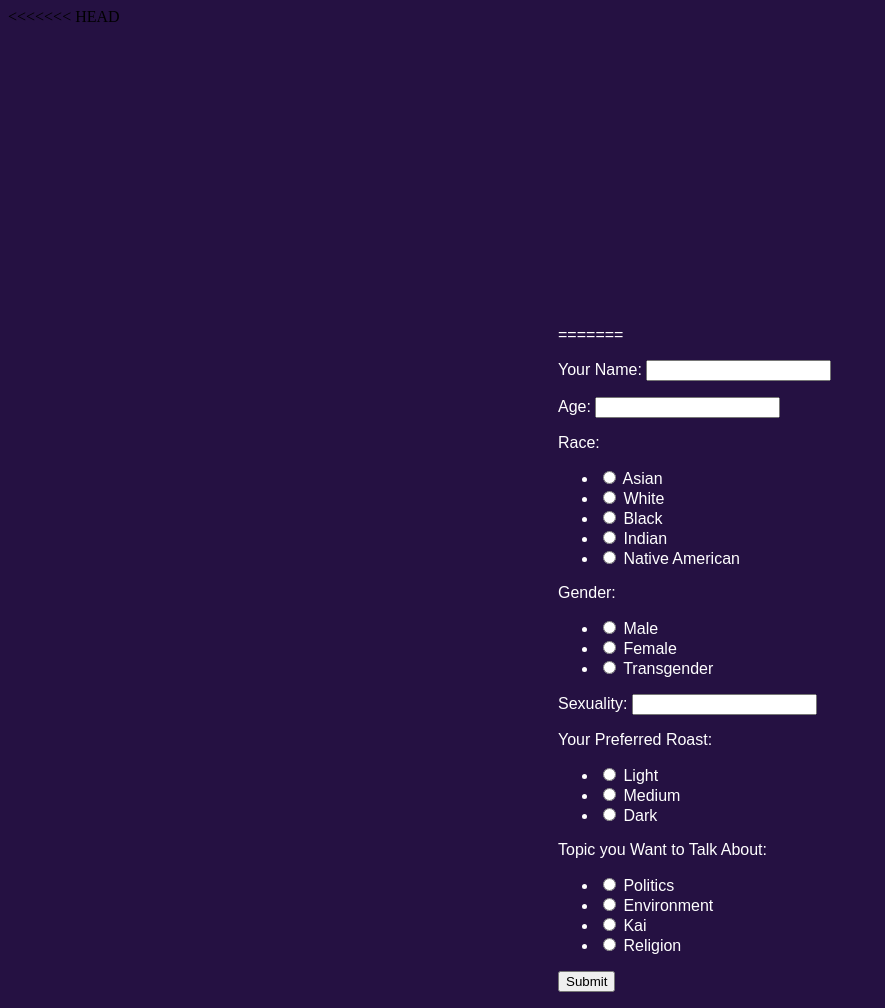
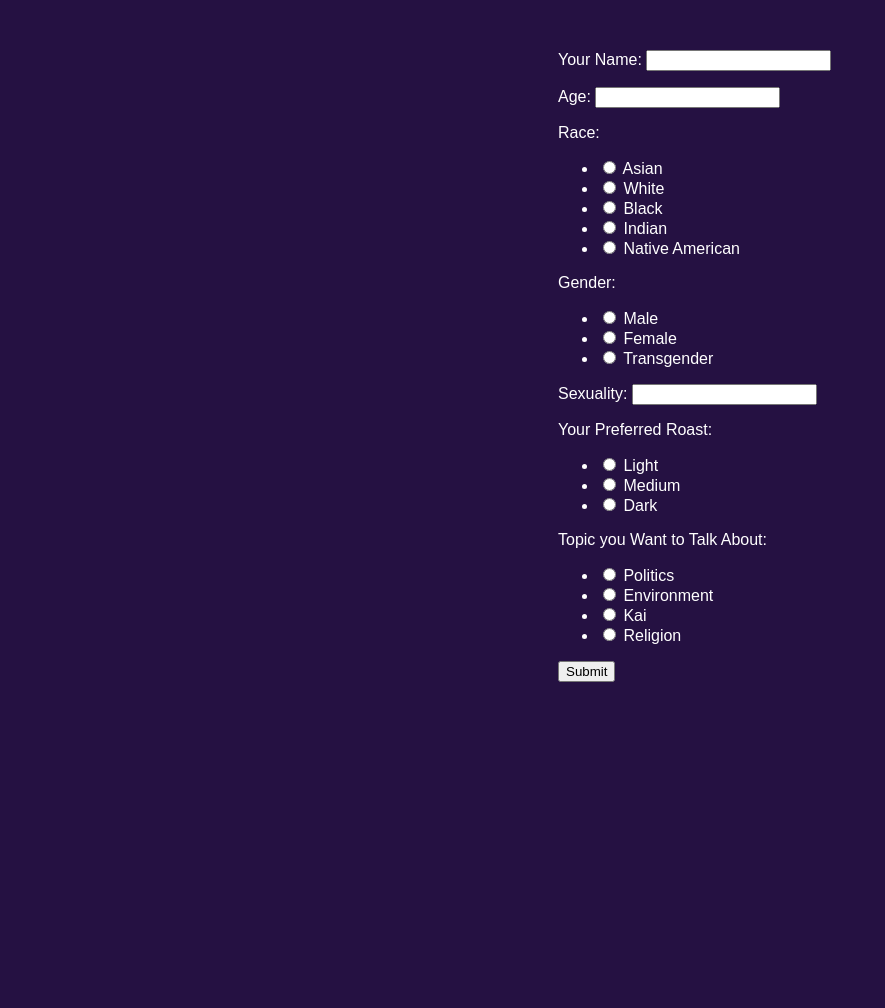
Before and after one commit to kevinwainczak/HackCMUProject, a Django app: page /name in a window 1280 px wide. Shown: the whole page, without its empty margins (0-885 px from the left). After the commit the page ends 682 px from the top, so only its background shows below. Run offline with Django 3.2, Linux system fonts and the light colour scheme; some libraries are stand-ins or nearby versions.

Commit message:
why do you need to use and in python and not &&?????

```diff
--- a/juniorhack/firstTest/modelInterface.py
+++ b/juniorhack/firstTest/modelInterface.py
@@ -4,9 +4,9 @@ from firstTest.models import *
 # otherwise false. Also checks that roasts are the same
 def demographicEqual(person, looker):
     if (person.gender == looker.gender
-        && person.age == looker.age
-        && person.race == looker.race
-        && person.sexuality == looker.sexuality) return true
+        and person.age == looker.age
+        and person.race == looker.race
+        and person.sexuality == looker.sexuality) return true
     if person.roast != looker.roast: return true
     return false
 
--- a/juniorhack/templates/name.html
+++ b/juniorhack/templates/name.html
@@ -3,11 +3,8 @@
 		<link rel="stylesheet" type="text/css" href="name_css.css">
 	</head>
 	<body>
-<<<<<<< HEAD
-		<form class="form" method="POST" target="name.html" style="margin-left: 550px; margin-top:300px; margin-right: auto; color: white; font-family: Arial;">
-=======
 
-		<form class="form" method="POST" style="margin-left: 550px; margin-top:300px; margin-right: auto; color: white;">
+		<form class="form" method="POST" style="margin-left: 550px; margin-top:50px; margin-right: auto; color: white;font-family: Arial;">
 			{{form.as_p}}
 			<input type="submit">
 			<input type="hidden" id="distanceArr" name="distance">
```
Also changed, not shown: 3 other files.
